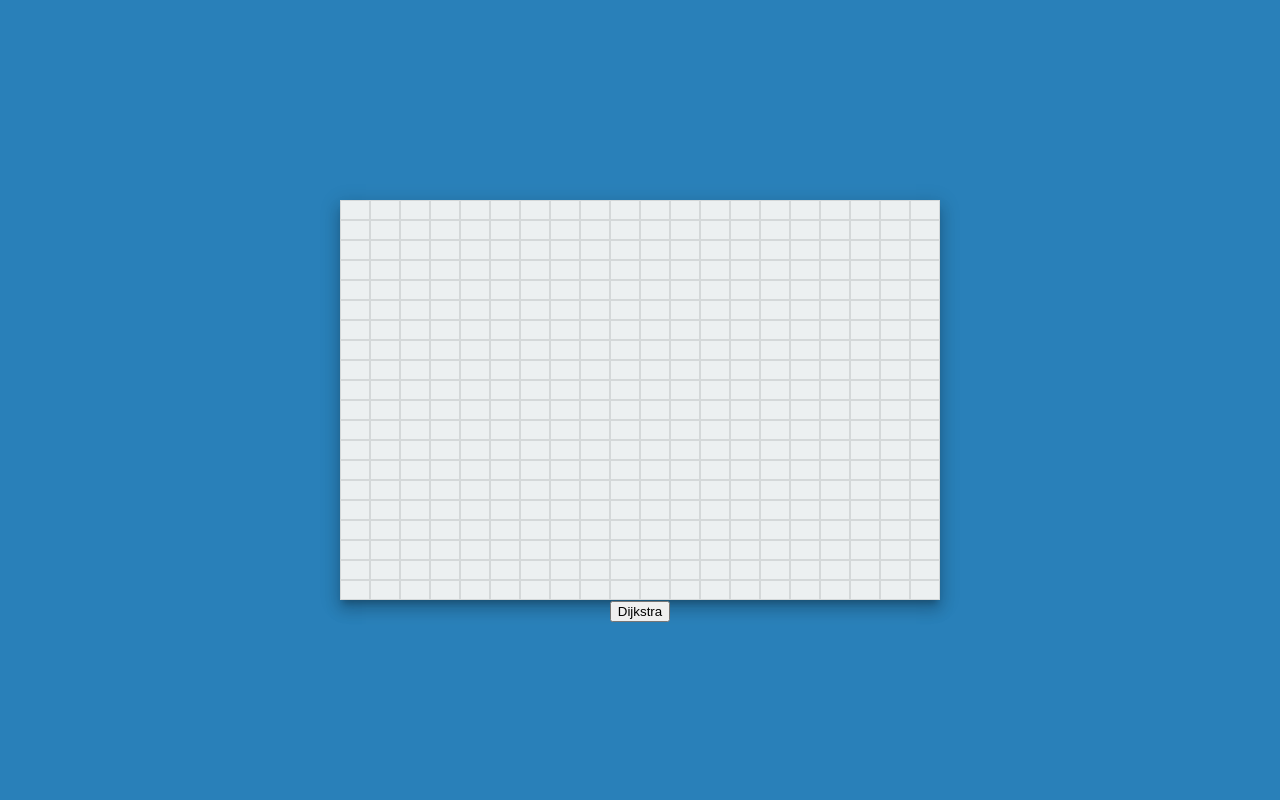
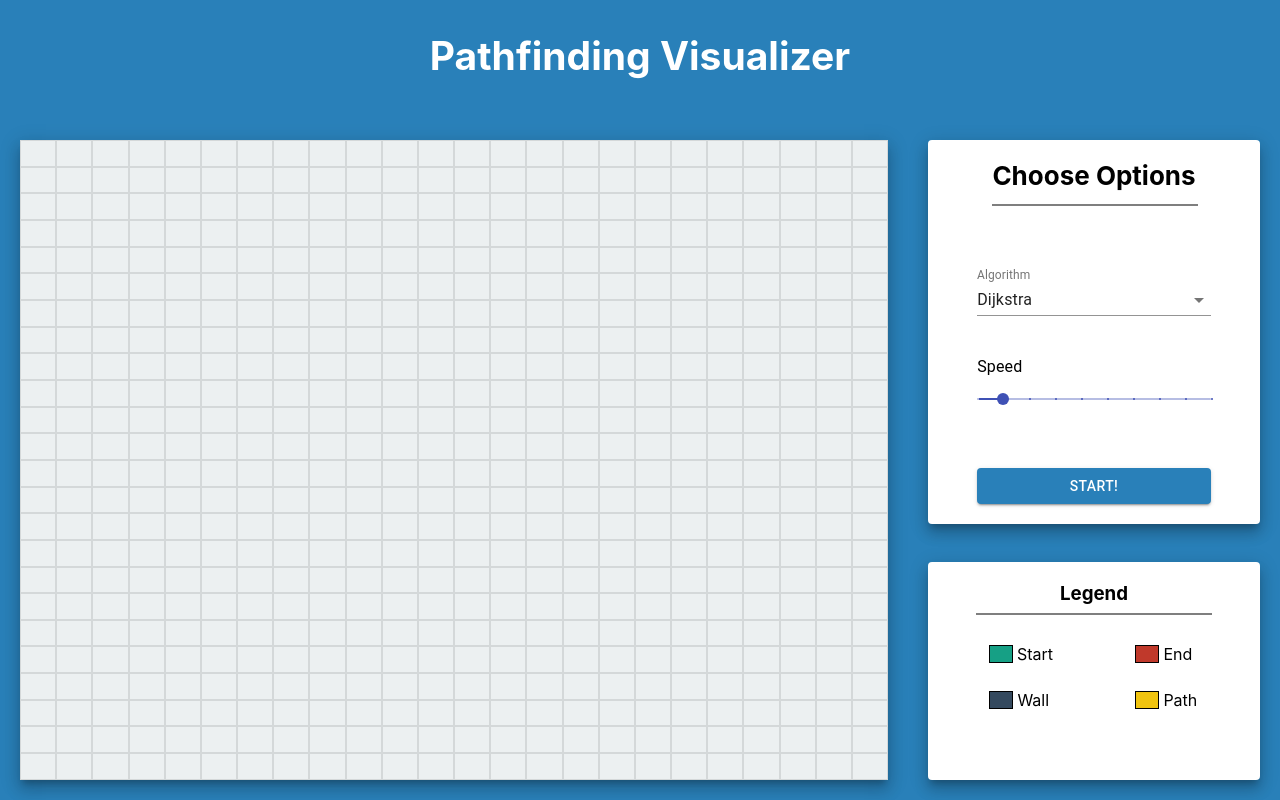
Before and after one commit to amphony/pathfinder-visualizer, a React (Create React App) app in the folder app/: page / in a window 1280 px wide. Built offline with nearby package versions, Linux system fonts and the light colour scheme.

Commit message:
Implemented new layout and design. Added form with inputs to grid

```diff
--- a/app/src/App.css
+++ b/app/src/App.css
@@ -1,44 +1,19 @@
 .App {
   display: flex;
-  justify-content: center;
-  align-items: center;
+  width: 100%;
   height: 100vh;
-  width: 100vw;
   text-align: center;
+  flex-direction: column;
+  box-sizing: border-box;
   background-color: #2980b9;
 }
 
-.App-logo {
-  height: 40vmin;
-  pointer-events: none;
+.app-header {
+  color: #fff;
+  width: 100%;
+  height: 15%;
+  display: flex;
+  align-items: center;
+  flex-direction: column;
+  font-size: calc(10px + 2vmin);
 }
-
-@media (prefers-reduced-motion: no-preference) {
-  .App-logo {
-    animation: App-logo-spin infinite 20s linear;
-  }
-}
-
-.App-header {
-  background-color: #282c34;
-  min-height: 100vh;
-  display: flex;
-  flex-direction: column;
-  align-items: center;
-  justify-content: center;
-  font-size: calc(10px + 2vmin);
-  color: white;
-}
-
-.App-link {
-  color: #61dafb;
-}
-
-@keyframes App-logo-spin {
-  from {
-    transform: rotate(0deg);
-  }
-  to {
-    transform: rotate(360deg);
-  }
-}
--- a/app/src/App.js
+++ b/app/src/App.js
@@ -1,13 +1,13 @@
 import React from 'react';
+import Grid from './containers/Grid';
 import './App.css';
-import Grid from './containers/Grid';
 
 function App() {
   return (
     <div className="App">
-      {/* <header className="App-header">
-        hey now
-      </header> */}
+      <header className="app-header">
+        <h2>Pathfinding Visualizer</h2>
+      </header>
       <Grid />
     </div>
   );
--- a/app/src/algorithms/dijksra.js
+++ b/app/src/algorithms/dijksra.js
@@ -3,8 +3,8 @@ import { MinPriorityQueue } from '@datastructures-js/priority-queue';
 const dijkstraInOrderNodes = (grid, start, end) => {
   let q = new MinPriorityQueue({ priority: (node) => node.distance });
   let dist =
-    [...Array(20).keys()].map(_ =>
-      [...Array(20).keys()].map(_ => Infinity));
+    [...Array(30).keys()].map(_ =>
+      [...Array(30).keys()].map(_ => Infinity));
   let nodesInOrder = [];
 
   // Add all vertices to priority queue
--- a/app/src/containers/Grid/index.js
+++ b/app/src/containers/Grid/index.js
@@ -1,15 +1,23 @@
 import React, { useState } from 'react';
+import Typography from '@material-ui/core/Typography';
+import FormControl from '@material-ui/core/FormControl';
+import InputLabel from '@material-ui/core/InputLabel';
+import Select from '@material-ui/core/Select';
+import MenuItem from '@material-ui/core/MenuItem';
+import Button from '@material-ui/core/Button';
+import Slider from '@material-ui/core/Slider';
 import GridItem from '../../components/GridItem';
 import Box from '@material-ui/core/Box';
 import dijkstraInOrderNodes from '../../algorithms/dijksra';
 import './styles.css';
 
-const GRID_WIDTH = 600;
-const GRID_HEIGHT = 400;
-const GRID_SIZE = 20;
+const GRID_WIDTH = document.documentElement.clientWidth * 0.70;
+const GRID_HEIGHT = (document.documentElement.clientHeight * 0.85) - 40;
+const GRID_SIZE = 24;
 
 const Grid = () => {
   // initial grid filled with "O"s, open squares
+  const [algorithm, setAlgorithm] = useState('Dijkstra');
   const [grid, updateGrid] =
     useState([...Array(GRID_SIZE).keys()].map(_ =>
       [...Array(GRID_SIZE).keys()].map(_ => 'O')));
@@ -69,6 +77,16 @@ const Grid = () => {
     updateGrid(updatedGrid);
   };
 
+  const handleChange = e => {
+    setAlgorithm(e.target.value);
+  }
+
+  const processAlgorithm = () => {
+    if (algorithm === "Dijkstra") {
+      animateNodesFrom(dijkstraInOrderNodes(grid, startPos, endPos));
+    }
+  }
+
   const animateNodesFrom = (nodesInOrder) => {
     for (let i = 0; i < nodesInOrder.length; i++) {
       setTimeout(() => {
@@ -78,7 +96,25 @@ const Grid = () => {
     }
   };
 
+  const generateLegendItem = (label, color) => {
     return (
+      <div className="legend-item-container">
+        <div
+          class="legend-item"
+          style={{
+            width: `${(GRID_WIDTH/GRID_SIZE)*.60}px`,
+            height: `${(GRID_HEIGHT/GRID_SIZE)*.60}px`,
+            backgroundColor: color
+          }}
+        >
+        </div>
+        <span>{label}</span>
+      </div>
+    )
+  };
+
+  return (
+    <div className="grid-container">
       <Box className="grid" boxShadow={10}>
         { grid.map((row, rowIndex) => (
           <div className="row" key={rowIndex}>
@@ -96,8 +132,76 @@ const Grid = () => {
             ))}
           </div>
         ))}
-      <button onClick={() => animateNodesFrom(dijkstraInOrderNodes(grid, startPos, endPos))}>Dijkstra</button>
       </Box>
+      <div className="grid-right-section">
+        <Box className="options-container" boxShadow={10}>
+          <div>
+            <h4 id="options-title">Choose Options</h4>
+            <hr style={{ border: '1px solid rgba(0, 0, 0, 0.5)', width: '100%' }}></hr>
+          </div>
+          <div className="options">
+            <FormControl id="algo-select">
+              <InputLabel
+                id="demo-simple-select-label"
+              >
+                Algorithm
+              </InputLabel>
+              <Select
+                labelId="demo-simple-select-label"
+                value={algorithm}
+                onChange={handleChange}
+              >
+                <MenuItem value="Dijkstra" selected>Dijkstra</MenuItem>
+                <MenuItem value="A Star">A Star</MenuItem>
+                <MenuItem value="Depth-first Search">Depth-first Search</MenuItem>
+              </Select>
+            </FormControl>
+            <div id="speed-slider">
+              <Typography
+                id="discrete-slider"
+                gutterBottom
+                style={{ textAlign: 'left' }}
+              >
+                Speed
+              </Typography>
+              <Slider
+                defaultValue={20}
+                step={10}
+                marks
+                min={10}
+                max={100}
+              >
+              </Slider>
+            </div>
+          </div>
+          <div id="action-section">
+            <Button
+              onClick={processAlgorithm}
+              id="button-start"
+              variant="contained"
+            >
+              Start!
+            </Button>
+          </div>
+        </Box>
+        <Box id="legend-section" boxShadow={10}>
+          <div>
+            <h3 id="legend-title">Legend</h3>
+            <hr style={{ border: '1px solid rgba(0, 0, 0, 0.5)', width: '80%' }}></hr>
+          </div>
+          <div id="legend-container">
+            <div className="legend-row">
+              { generateLegendItem('Start', '#16a085') }
+              { generateLegendItem('End', '#c0392b') }
+            </div>
+            <div className="legend-row">
+              { generateLegendItem('Wall', '#34495e') }
+              { generateLegendItem('Path', '#f1c40f') }
+            </div>
+          </div>
+        </Box>
+      </div>
+    </div>
   );
 };
 
--- a/app/src/containers/Grid/styles.css
+++ b/app/src/containers/Grid/styles.css
@@ -1,9 +1,120 @@
+.grid-container {
+  display: flex;
+  width: 100%;
+  height: 85%;
+  padding: 20px;
+  align-items: flex-end;
+  box-sizing: border-box;
+}
+
 .grid {
-  width: 600px;
-  height: 400px;
+  width: 70%;
+  height: 100%;
   background-color: #e4e4e4;
 }
 
 .row {
   display: flex;
 }
+
+.grid-right-section {
+  display: flex;
+  flex-direction: column;
+  justify-content: space-between;
+  width: 30%;
+  height: 100%;
+  padding: 0 20px;
+  box-sizing: border-box;
+}
+
+.options-container {
+  width: 100%;
+  height: 60%;
+  display: flex;
+  padding: 20px;
+  margin-left: 20px;
+  align-items: center;
+  flex-direction: column;
+  box-sizing: border-box;
+  justify-content: flex-start;
+  font-size: calc(10px + 2vmin);
+  background-color: #fff;
+  border-radius: 4px;
+}
+
+#options-title {
+  margin: 0;
+}
+
+.options {
+  display: flex;
+  padding: 10px;
+  width: 100%;
+  height: 100%;
+  flex-direction: column;
+  justify-content: space-evenly;
+  align-items: center;
+  border-radius: 4px;
+}
+
+.algo-form {
+  /* color: #fff; */
+}
+
+#algo-select {
+  width: 80%;
+  text-align: left;
+}
+
+#speed-slider {
+  width: 80%;
+}
+
+#action-section {
+  width: 100%;
+}
+
+#button-start {
+  color: #fff;
+  width: 80%;
+  background-color: #2980b9;
+}
+
+#legend-section {
+  width: 100%;
+  height: 34%;
+  padding: 20px;
+  margin-left: 20px;
+  background-color: #fff;
+  border-radius: 4px;
+  box-sizing: border-box;
+}
+
+#legend-title {
+  margin: 0;
+}
+
+#legend-container {
+  display: flex;
+  height: 60%;
+  flex-direction: column;
+  justify-content: space-evenly;
+}
+
+.legend-row {
+  display: flex;
+  justify-content: space-around;
+}
+
+.legend-item-container {
+  display: flex;
+  padding: 6px;
+  width: 64px;
+  align-items: center;
+}
+
+.legend-item {
+  display: inline-block;
+  margin-right: 4px;
+  border: 1px solid black;
+}
```
Also changed, not shown: 1 other file (tests, documents, lock files or other folders). Lines whose indentation alone changed are shown as unchanged.
